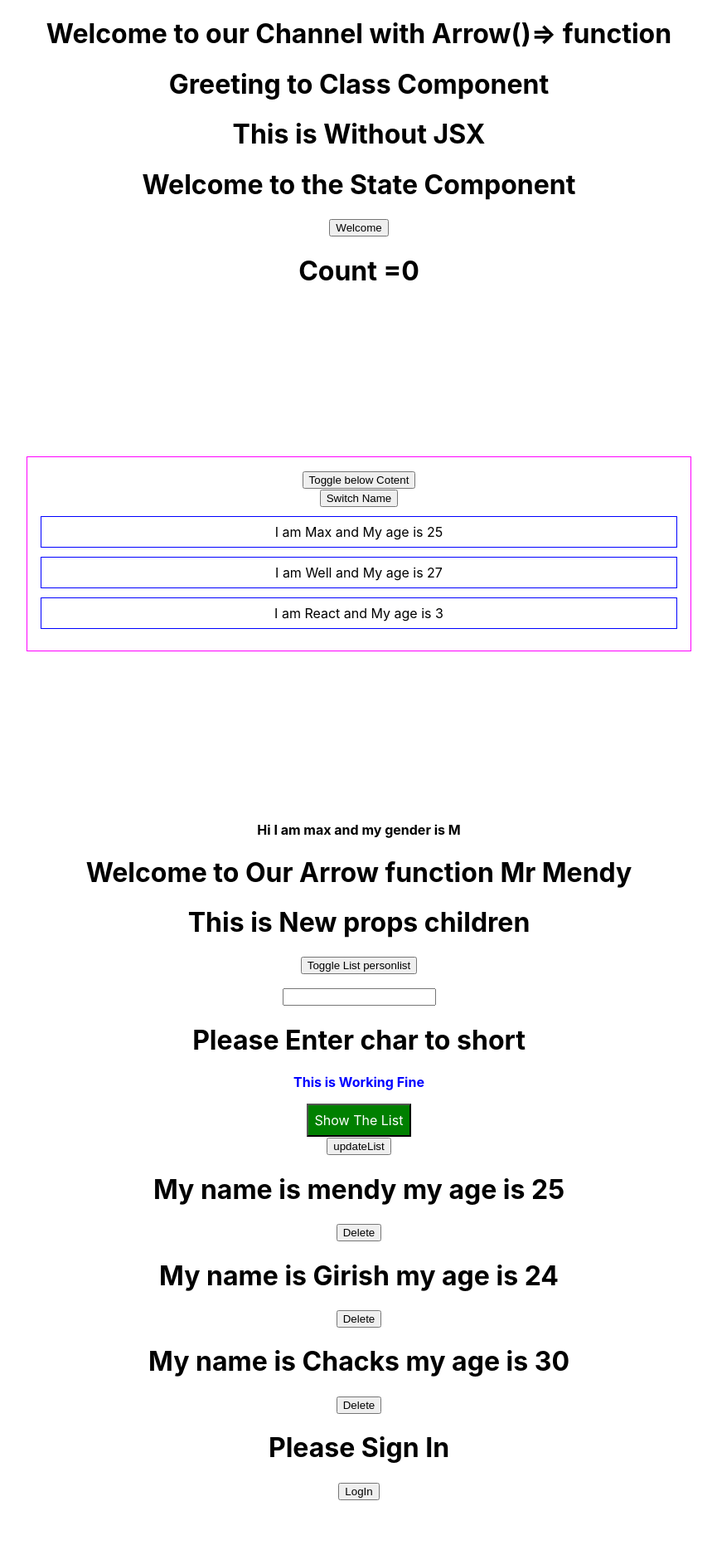
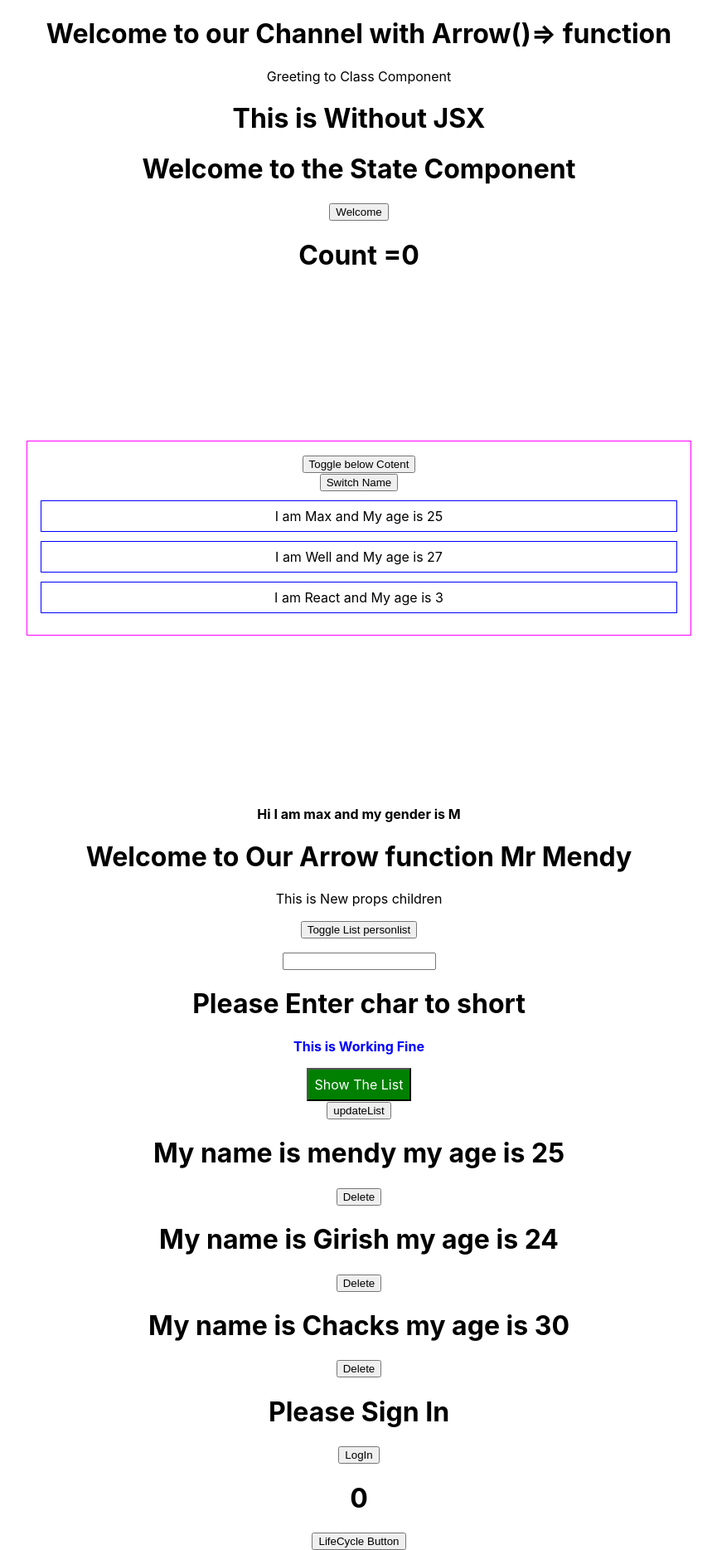
Before and after one commit to magendiran1/single_page, a React (Create React App) app: page / in a window 1280 px wide. Shown: the whole page at 83% size, without its empty margins (207-1072 px from the left). Before the commit the page ends 1808 px from the top, so only its background shows below. Built offline with nearby package versions, Linux system fonts and the light colour scheme.

Commit message:
'lifecyclemethod'

```diff
--- a/package.json
+++ b/package.json
@@ -9,6 +9,7 @@
     "radium": "^0.26.1",
     "react": "^17.0.1",
     "react-dom": "^17.0.1",
+    "react-router-dom": "^5.2.0",
     "react-scripts": "4.0.2",
     "web-vitals": "^1.1.0"
   },
--- a/src/App.js
+++ b/src/App.js
@@ -3,6 +3,7 @@ import './App.css';
 import We from './Component/welcome'
 import Greet from './Component/Greet'
 import LoginControl from './Component/Conditional/Conditon'
+import LifeCycle from './Component/Lifecycle';
 
 
 function App() {
@@ -11,7 +12,7 @@ function App() {
      <We />
      <Greet />
      <LoginControl />
-
+   <LifeCycle text='10' />
 
     </div>
   );
--- a/src/Component/Greet.js
+++ b/src/Component/Greet.js
@@ -1,27 +1,24 @@
-import React ,{Component} from 'react'
+import React, { Component } from 'react'
 import JSX from './JSX'
-import {Props1} from './props'
+import { Props1 } from './props'
 import List from './Conditional/list'
 import UserInput from '../Assignment/UserInput'
 import Style from './Style'
 
 class Greet extends Component {
-render()
-{
+    render() {
+
+        console.log('testing ')
         return (
-    <div>
-    <h1> Greeting to Class Component</h1>
+            <>
+                <span><p> Greeting to Class Component</p></span>
                 <JSX />
-    <div>
-    <Props1 name="Mendy"/>
-    <h1>This is New props children</h1>
+                <Props1 name="Mendy" />
+                <p>This is New props children</p>
                 <List />
                 <UserInput />
                 <Style />
-    </div>
-
-
-    </div>
+            </>
         )
     }
 }
--- /dev/null
+++ b/src/Component/Lifecycle.js
@@ -0,0 +1,92 @@
+import React, { Component } from 'react';
+
+
+
+// Life method We are going to learn
+//  1.) There are Three Phase in lifecycle  Mounting  Updating UnMounting
+
+// Mounting
+// . Constructor
+//---> Its is Used to Initize the State object  and methods Bind  it will  initize first  when the class Compenent call
+// . Static getDerviedStateFromProps
+//---> In Above method Not instance method so We can't use this keyword here and  its Two Parameter (props,state),
+//--->
+// .render()
+// .ComponentDidMount
+
+//Updating
+// . Static getDerviedStateFromProps
+// .ShouldComponentUpdate
+//---> Its will Return Boobolen Value
+// .render()
+// .ComponentDidMount
+// .getSnapshotBeforeUpdate
+// . ComponentDidUpdate
+
+
+//UnMounting
+//.ComponentWillUnmount
+
+class LifeCycle extends Component {
+
+    constructor(props) {
+
+        super(props)
+        console.log('Calling Constructor Method')
+        this.state = {
+            count: '0'
+        };
+// this.change=this.change.bind(this)
+    }
+
+    // static getDerivedStateFromProps(props, state) {
+
+    //     console.log('Calling getDerviedStateFromProps Method ')
+    //     return {
+    //         count: '13'
+    //     }
+    // }
+
+    // componentDidMount() {
+    //     console.log("Calling componentDidMount Method ")
+    //     this.timeID = setTimeout(() => this.tick(), 1000)
+    // }
+    // tick() {
+    //     this.setState({ count: '25' })
+    // }
+
+    //-----------------Updating Phase----------------
+
+    // shouldComponentUpdate() {
+    //     console.log("Calling ShouldComponentUpdate")
+    //     return true
+    // }
+
+//     change() {
+// this.setState({count:'45'})
+//     }
+
+// IF  i need to Use getSnapshotBeforeUpdate we have use componentDidUpdate method also Then only it will work
+
+getSnapshotBeforeUpdate(){
+
+}
+
+componentDidUpdate(){
+
+}
+
+render() {
+        console.log('Calling render Method')
+
+        return (
+            <div>
+                <h1>{this.state.count}</h1>
+                <button onClick={this.change}>LifeCycle Button</button>
+            </div>
+        )
+    }
+}
+
+
+export default LifeCycle;
```
Also changed, not shown: 1 other file (tests, documents, lock files or other folders). Lines whose indentation alone changed are shown as unchanged.
